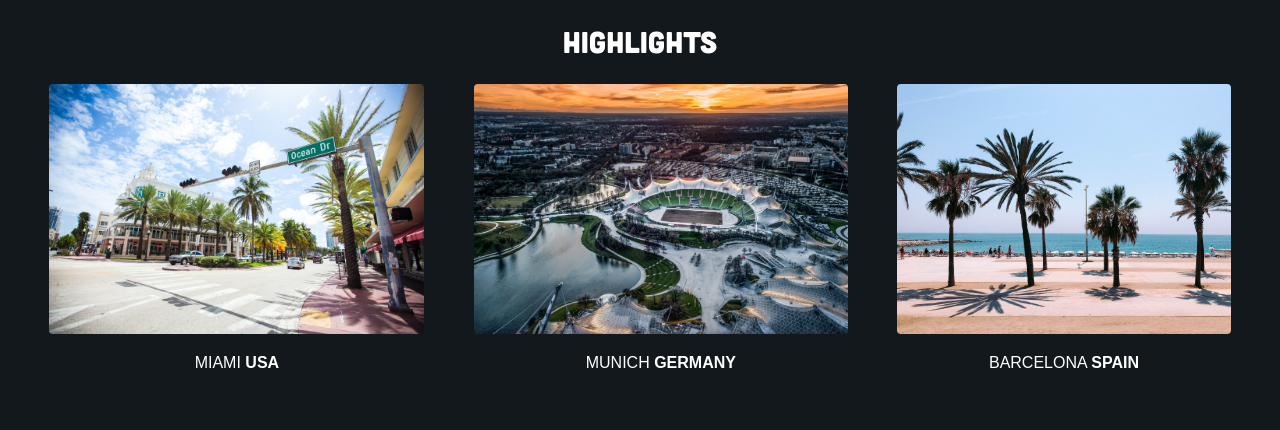
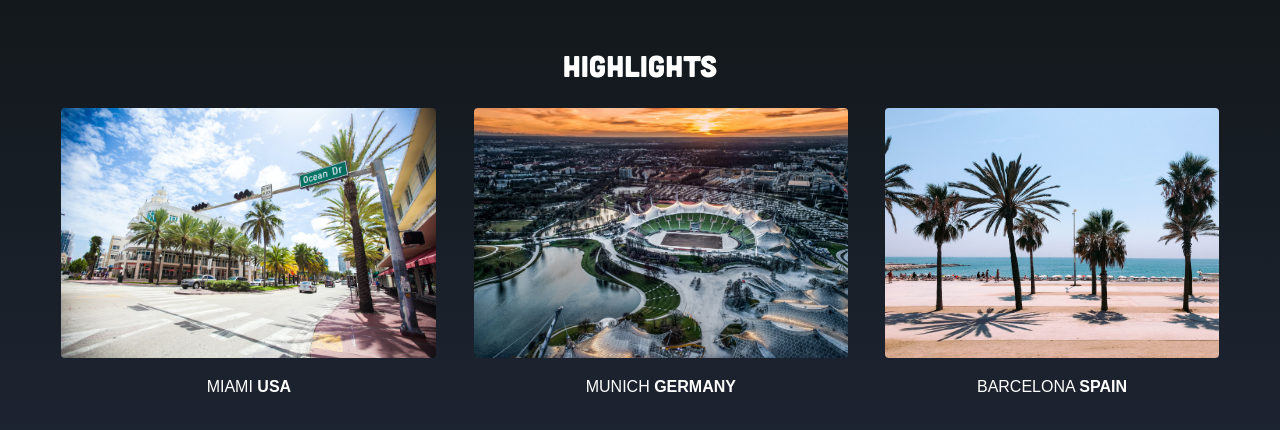
Before and after one commit to Anson558/travel-page, a plain HTML site: page index.html in a window 1280 px wide. Shown: the part 802-1232 px from the top of the page. Before the commit the page ends 1190 px from the top, so only its background shows below. Drawn offline with Linux system fonts and the light colour scheme.

Commit message:
polish highlights section

```diff
--- a/styles.css
+++ b/styles.css
@@ -37,6 +37,8 @@
 
 #highlights {
     text-align: center;
+    padding: 24px;
+    background: linear-gradient(0, #1d2431, #12181b);
 }
 
 #highlights h2 {
```
